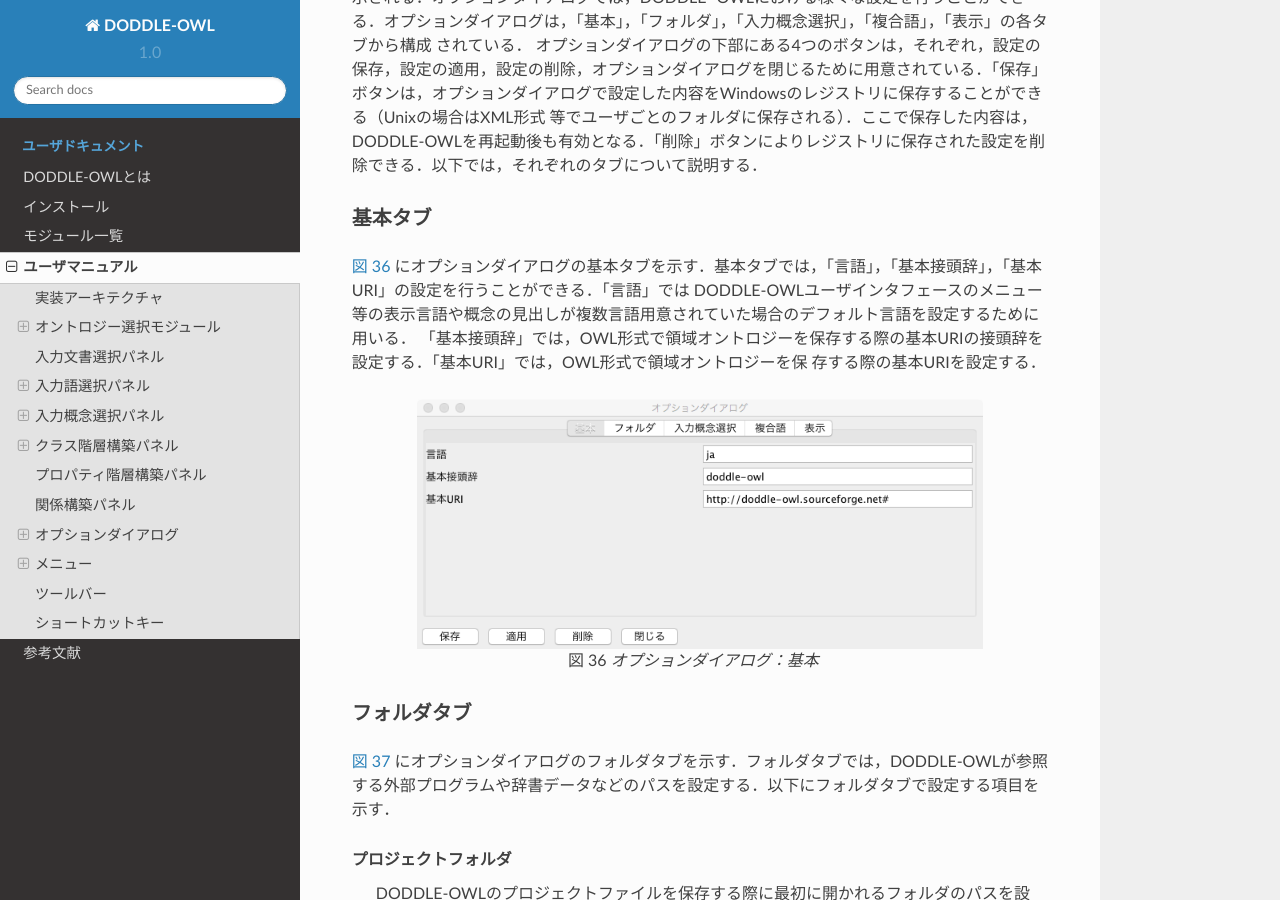
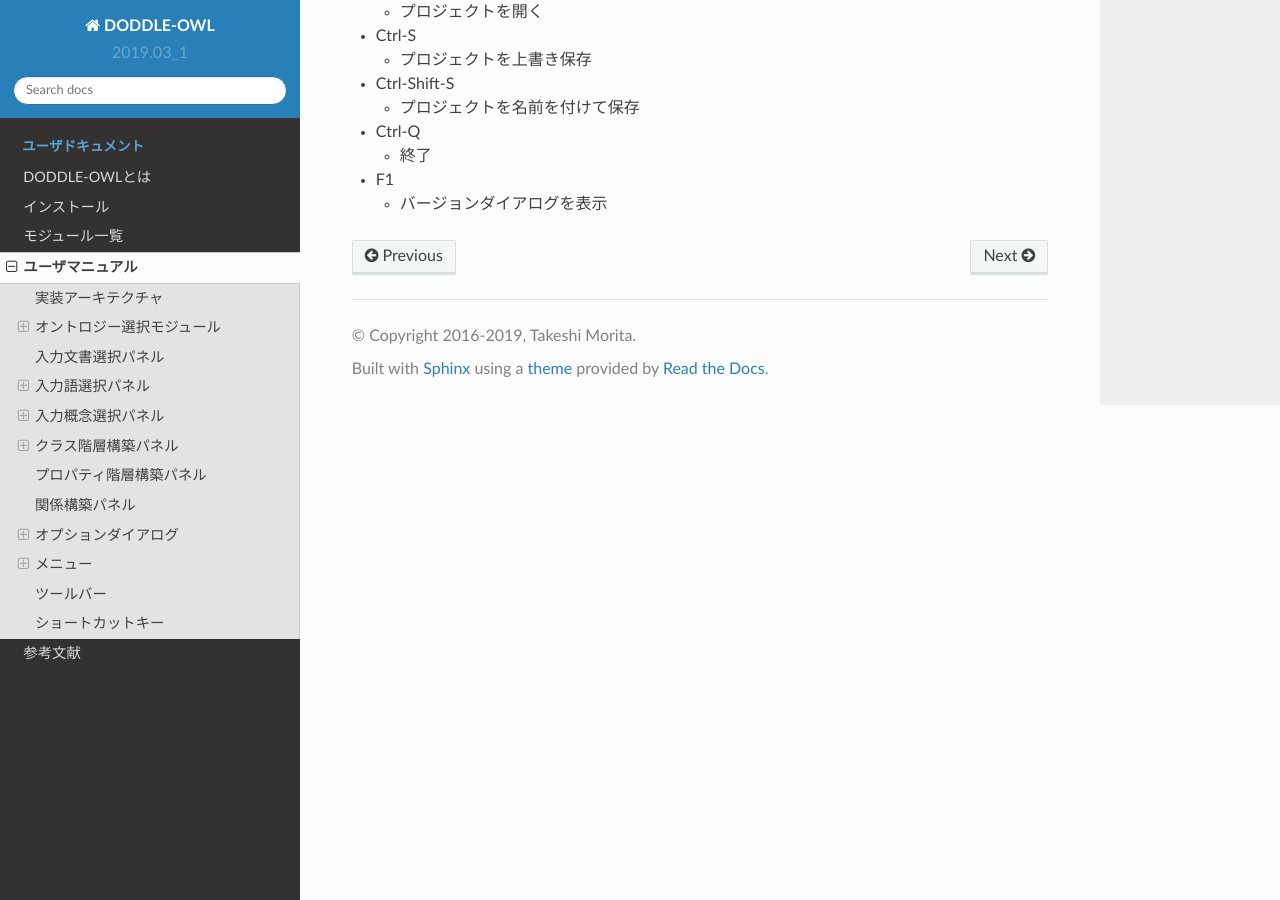
Before and after one commit to doddle-owl/doddle-owl-ja-docs, a Sphinx documentation site: the page built from docs/source/user_manual.rst, in a window 1280 px wide and 900 px high, scrolled down 28622 px. Built offline with Sphinx 7.4.7 and the Read the Docs theme 2.0.0, drawn with Linux system fonts in a browser that asks for light colours; some of the changed text lies outside the part shown.

Commit message:
update version
- update figure size

```diff
--- a/docs/source/conf.py
+++ b/docs/source/conf.py
@@ -55,7 +55,7 @@
 
 # General information about the project.
 project = u'DODDLE-OWL'
-copyright = u'2016-2017, Takeshi Morita'
+copyright = u'2016-2019, Takeshi Morita'
 author = u'Takeshi Morita'
 
 # The version info for the project you're documenting, acts as replacement for
@@ -63,9 +63,9 @@
 # built documents.
 #
 # The short X.Y version.
-version = u'1.0'
+version = u'2019.03_1'
 # The full version, including alpha/beta/rc tags.
-release = u'1.0'
+release = u'2019.03_1'
 
 # The language for content autogenerated by Sphinx. Refer to documentation
 # for a list of supported languages.
--- a/docs/source/install.rst
+++ b/docs/source/install.rst
@@ -9,7 +9,7 @@
 ==================
 DODDLE-OWLを実行するためには，以下の環境が必要です．
 
-* JRE (Java Runtime Environment) 8以降
+* JRE (Java Runtime Environment) 11以降
 * OS: Javaが動作可能なOS
 * CPU: Pentium4 2GHz程度
 * メモリ: 1GB以上
@@ -18,7 +18,7 @@
 
 DODDLE-OWLの開発および動作確認は以下の環境で行っています．
 
-* JDK 8
+* JDK 11
 * OS: macOS Sierra
 * CPU: Intel Core i7 4GHz
 * メモリ: 32GB
--- a/docs/source/modules.rst
+++ b/docs/source/modules.rst
@@ -17,7 +17,7 @@
 
 .. _system_flow:
 .. figure:: figures/system-flow.png
-   :scale: 80 %
+   :scale: 50 %
    :alt: DODDLE-OWLのシステム構成
    :align: center
 
--- a/docs/source/user_manual.rst
+++ b/docs/source/user_manual.rst
@@ -187,7 +187,7 @@
 
 .. _ontology-selection-panel:
 .. figure:: figures/ontology-selection-panel.png
-   :scale: 80 %
+   :scale: 50 %
    :alt: 汎用オントロジー選択パネル
    :align: center
 
@@ -200,7 +200,7 @@
 
 .. _owl-ontology-selection-panel:
 .. figure:: figures/owl-ontology-selection-panel.png
-   :scale: 80 %
+   :scale: 50 %
    :alt: OWLオントロジー選択パネル
    :align: center
 
@@ -213,7 +213,7 @@
 
 .. _input-document-selection-panel:
 .. figure:: figures/input-document-selection-panel.png
-   :scale: 80 %
+   :scale: 50 %
    :alt: 入力文書選択パネル
    :align: center
 
@@ -236,7 +236,7 @@
 
 .. _input-document-viewer:
 .. figure:: figures/input-document-viewer.png
-   :scale: 80 %
+   :scale: 50 %
    :alt: 入力文書ビューア
    :align: center
 
@@ -256,7 +256,7 @@
 
 .. _input-term-table:
 .. figure:: figures/input-term-table.png
-   :scale: 80 %
+   :scale: 50 %
    :alt: 入力語情報テーブル
    :align: center
 
@@ -277,7 +277,7 @@
 
 .. _removed-term-table:
 .. figure:: figures/removed-term-table.png
-   :scale: 80 %
+   :scale: 50 %
    :alt: 削除語情報テーブル
    :align: center
 
@@ -289,7 +289,7 @@
 
 .. _input-concept-selection-panel:
 .. figure:: figures/input-concept-selection-panel.png
-   :scale: 80 %
+   :scale: 50 %
    :alt: 入力概念選択パネル
    :align: center
 
@@ -309,7 +309,7 @@
 
 .. _input-concept-selection-panel-term-list:
 .. figure:: figures/input-concept-selection-panel-term-list.png
-   :scale: 80 %
+   :scale: 50 %
    :alt: 入力概念選択パネル: 用語リスト
    :align: center
 
@@ -339,7 +339,7 @@
 
 .. _input-concept-selection-panel-concept-list:
 .. figure:: figures/input-concept-selection-panel-concept-list.png
-   :scale: 80 %
+   :scale: 50 %
    :alt: 入力概念選択パネル: 概念リスト
    :align: center
 
@@ -353,7 +353,7 @@
 
 .. _input-concept-selection-panel-concept-info:
 .. figure:: figures/input-concept-selection-panel-concept-info.png
-   :scale: 80 %
+   :scale: 50 %
    :alt: 入力概念選択パネル: 概念情報
    :align: center
 
@@ -374,7 +374,7 @@
 
 .. _input-concept-selection-panel-construct-concept-tree-option:
 .. figure:: figures/input-concept-selection-panel-construct-concept-tree-option.png
-   :scale: 80 %
+   :scale: 50 %
    :alt: 入力概念選択パネル: 階層構築オプション
    :align: center
 
@@ -394,7 +394,7 @@
 
 .. _construct-class-tree-panel:
 .. figure:: figures/construct-class-tree-panel.png
-   :scale: 80 %
+   :scale: 50 %
    :alt: クラス階層構築パネル
    :align: center
 
@@ -415,7 +415,7 @@
 
 .. _construct-class-tree-panel-concept-info:
 .. figure:: figures/construct-class-tree-panel-concept-info.png
-   :scale: 80 %
+   :scale: 50 %
    :alt: クラス階層構築パネル: 概念情報パネル
    :align: center
 
@@ -435,7 +435,7 @@
 
 .. _construct-class-tree-panel-isa-hasa-tree-panel:
 .. figure:: figures/construct-class-tree-panel-isa-hasa-tree-panel.png
-   :scale: 80 %
+   :scale: 50 %
    :alt: クラス階層構築パネル: Is-a階層パネルとHas-a階層パネル
    :align: center
 
@@ -447,7 +447,7 @@
 
 .. _construct-class-tree-panel-popup-menu:
 .. figure:: figures/construct-class-tree-panel-popup-menu.png
-   :scale: 80 %
+   :scale: 50 %
    :alt: クラス階層構築パネル: ポップアップメニュー
    :align: center
 
@@ -459,7 +459,7 @@
 
 .. _construct-class-tree-panel-node-icon:
 .. figure:: figures/construct-class-tree-panel-node-icon.png
-   :scale: 80 %
+   :scale: 50 %
    :alt: クラス階層構築パネル: ノードのアイコン
    :align: center
 
@@ -473,7 +473,7 @@
 
 .. _construct-class-tree-panel-concept-drift-management-panel:
 .. figure:: figures/construct-class-tree-panel-concept-drift-management-panel.png
-   :scale: 80 %
+   :scale: 50 %
    :alt: クラス階層構築パネル: 概念変動管理パネル
    :align: center
 
@@ -491,7 +491,7 @@
 
 .. _construct-property-tree-panel:
 .. figure:: figures/construct-property-tree-panel.png
-   :scale: 80 %
+   :scale: 50 %
    :alt: プロパティ階層構築パネル
    :align: center
 
@@ -501,7 +501,7 @@
 
 .. _construct-property-tree-panel-node-icon:
 .. figure:: figures/construct-property-tree-panel-node-icon.png
-   :scale: 80 %
+   :scale: 50 %
    :alt: プロパティ階層構築パネル: ノードのアイコン
    :align: center
 
@@ -515,7 +515,7 @@
 
 .. _construct-relationship-panel:
 .. figure:: figures/construct-relationship-panel.png
-   :scale: 80 %
+   :scale: 50 %
    :alt: 関係構築パネル
    :align: center
 
@@ -543,7 +543,7 @@
 
 .. _option-dialog-basic:
 .. figure:: figures/option-dialog-basic.png
-   :scale: 80 %
+   :scale: 50 %
    :alt: オプションダイアログ：基本
    :align: center
 
@@ -577,7 +577,7 @@
 
 .. _option-dialog-folder:
 .. figure:: figures/option-dialog-folder.png
-   :scale: 80 %
+   :scale: 50 %
    :alt: オプションダイアログ：フォルダ
    :align: center
 
@@ -589,7 +589,7 @@
 
 .. _option-dialog-input-concept-selection:
 .. figure:: figures/option-dialog-input-concept-selection.png
-   :scale: 80 %
+   :scale: 50 %
    :alt: オプションダイアログ：入力概念選択
    :align: center
 
@@ -601,7 +601,7 @@
 
 .. _option-dialog-compound-word:
 .. figure:: figures/option-dialog-compound-word.png
-   :scale: 80 %
+   :scale: 50 %
    :alt: オプションダイアログ：複合語
    :align: center
 
@@ -614,7 +614,7 @@
 
 .. _option-dialog-display:
 .. figure:: figures/option-dialog-display.png
-   :scale: 80 %
+   :scale: 50 %
    :alt: オプションダイアログ：表示
    :align: center
 
```
